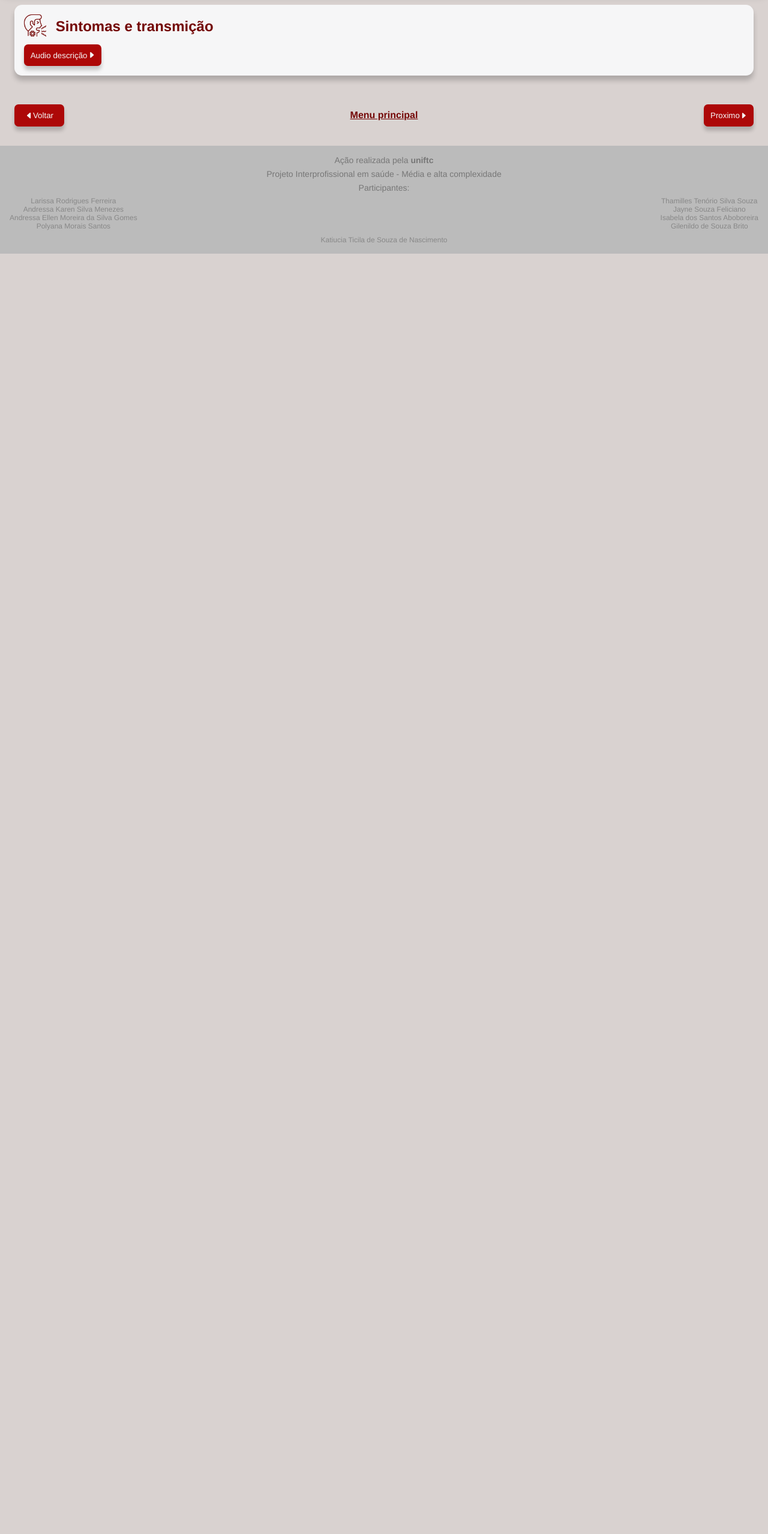
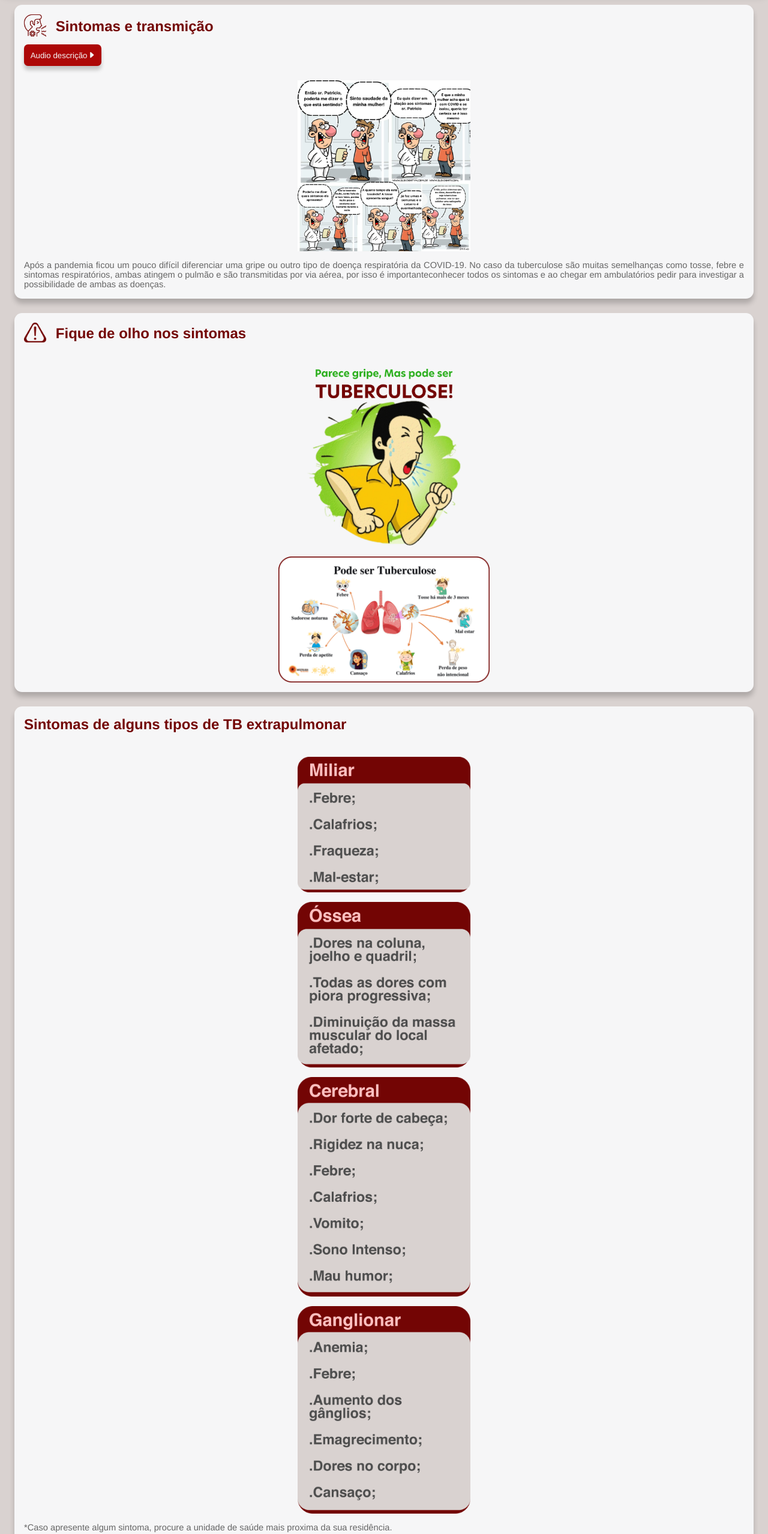
Before and after one commit to VictorCrisostomo/controlTB-app, a React (Create React App) app: page /sintomasetransmicao in a window 1280 px wide. Shown: the part 180-2738 px from the top of the page at 60% size. Before the commit the page ends 800 px from the top, so only its background shows below. Built offline with nearby package versions, Linux system fonts and the light colour scheme.

Commit message:
create page sintomas e transmicao

```diff
--- a/src/components/styles.css
+++ b/src/components/styles.css
@@ -68,6 +68,7 @@
 }
 
 .imgContent {
+    margin-top: 1em;
     padding: 0 2em 0 2em;
     display: flex;
     justify-content: center;
--- a/src/pages/oquee/index.js
+++ b/src/pages/oquee/index.js
@@ -12,6 +12,7 @@ import hq2 from "../../img/hq-2.jpg" ;
 const Oquee = () => {
   return (
     <main className="Container">
+
       <div className="Cards">
         <div className="TopTitleCard">
           <div className="imgToptitleCard">
@@ -39,14 +40,16 @@ const Oquee = () => {
               </p>
             </div>
           </div>
-          <img style={{width: '17em'}} src={img2} alt="" />
+          <div className="imgContent">
+          <img style={{width: '18em'}} src={img2} alt="" />
+          </div>
         </div>
       </div>
 
       <div className="Cards">
         <div className="ContentCard">
           <div className="imgContent">
-          <img style={{width: '20em'}} src={hq2} alt="" />
+          <img style={{width: '18em'}} src={hq2} alt="" />
           </div>
           <p className="TextContent">
             Mesmo sendo descoberta apenas em 1882 pelo bacteriologista alemão Robert Koch a tuberculose já existia 8 mil anos antes de Cristo (AC),já foram encontrados ossos pré- históricos com evidencias da doença, sendo assim, a tuberculose é uma das doenças mais antigas do mundo.
--- a/src/pages/sintomasetransmicao/index.js
+++ b/src/pages/sintomasetransmicao/index.js
@@ -3,8 +3,18 @@ import { Link } from "react-router-dom"
 
 import { BsFillCaretLeftFill, BsFillCaretRightFill } from "react-icons/bs";
 
+import tosse from "../../img/icons/tosse.png";
+import alerta from "../../img/icons/alerta.png";
+import hq3 from "../../img/hq-3.jpg" ;
+import img3 from "../../img/img-3.png";
+import img4 from "../../img/img-4.png";
+import img5 from "../../img/img-5.png";
+import img6 from "../../img/img-6.png";
+import img7 from "../../img/img-7.png";
+import img8 from "../../img/img-8.png";
+import hq4 from "../../img/hq-4.jpg";
+import img9 from "../../img/img-9.png";
 
-import tosse from "../../img/icons/tosse.png";
 
 const Sintomasetransmicao = () => {
   return (
@@ -19,6 +29,67 @@ const Sintomasetransmicao = () => {
           </div>
         </div>
         <button className="btnAudio">Audio descrição <BsFillCaretRightFill /></button>
+        <div className="ContentCard">
+          <div className="imgContent">
+          <img style={{width: '18em'}} src={hq3} alt="" />
+          </div>
+            <p className="TextContent">
+              Após a pandemia ficou um pouco difícil diferenciar uma gripe ou outro tipo de doença respiratória da COVID-19. No caso da tuberculose são muitas semelhanças como tosse, febre e sintomas respiratórios, ambas atingem o pulmão e são transmitidas por via aérea, por isso é importanteconhecer todos os sintomas e ao chegar em ambulatórios pedir para investigar a possibilidade de ambas as doenças.
+            </p>
+        </div>
+      </div>
+
+      <div className="Cards">
+        <div className="TopTitleCard">
+          <div className="imgToptitleCard">
+            <img style={{width: '2.3em'}} src={alerta} alt="" />
+          </div>
+          <div className="textToptitleCard">
+            <h2>Fique de olho nos sintomas</h2>
+          </div>
+        </div>
+        <div className="ContentCard">
+          <div className="imgContent">
+            <img style={{width: '16em'}} src={img3} alt="" />
+          </div>
+          <div className="imgContent">
+            <img style={{width: '22em'}} src={img4} alt="" />
+          </div>
+        </div>
+      </div>
+
+      <div className="Cards">
+        <div className="TopTitleCard">
+          <div className="textToptitleCard">
+            <h2>Sintomas de alguns tipos de TB extrapulmonar</h2>
+          </div>
+        </div>
+        <div className="ContentCard">
+          <div className="imgContent">
+            <img style={{width: '18em'}} src={img5} alt="" />
+          </div>
+          <div className="imgContent">
+            <img style={{width: '18em'}} src={img6} alt="" />
+          </div>
+          <div className="imgContent">
+            <img style={{width: '18em'}} src={img7} alt="" />
+          </div>
+          <div className="imgContent">
+            <img style={{width: '18em'}} src={img8} alt="" />
+          </div>
+          <p className="TextContent">*Caso apresente algum sintoma, procure a unidade de saúde mais proxima da sua residência.</p>
+        </div>
+      </div>
+
+      <div className="Cards">
+        <div className="ContentCard">
+          <div className="imgContent">
+            <img style={{width: '18em'}} src={hq4} alt="" />
+          </div>
+          <div className="imgContent">
+            <img style={{width: '20em'}} src={img9} alt="" />
+          </div>
+        </div>
       </div>
 
       <div className="btnsPvNxt">
```
